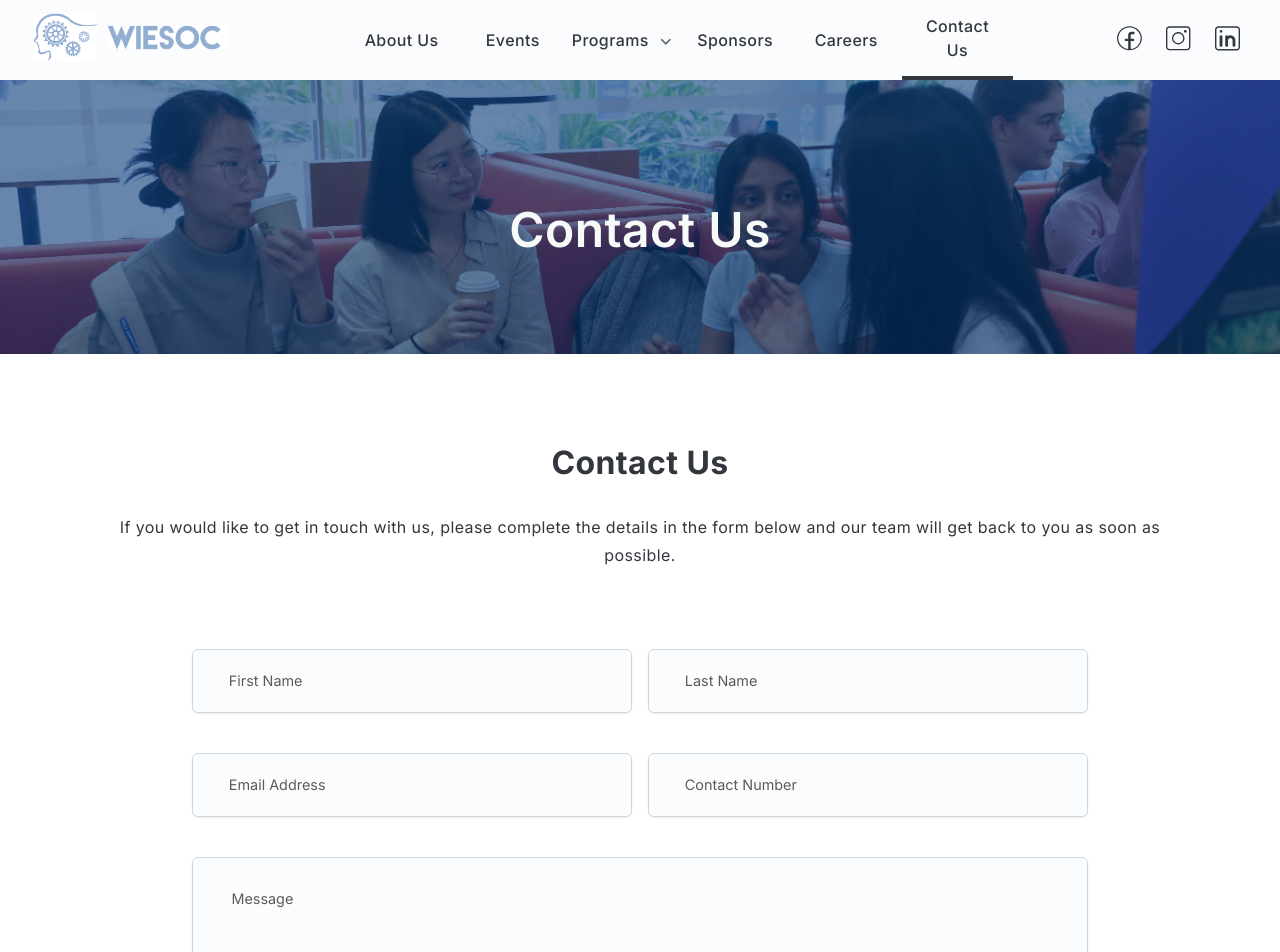
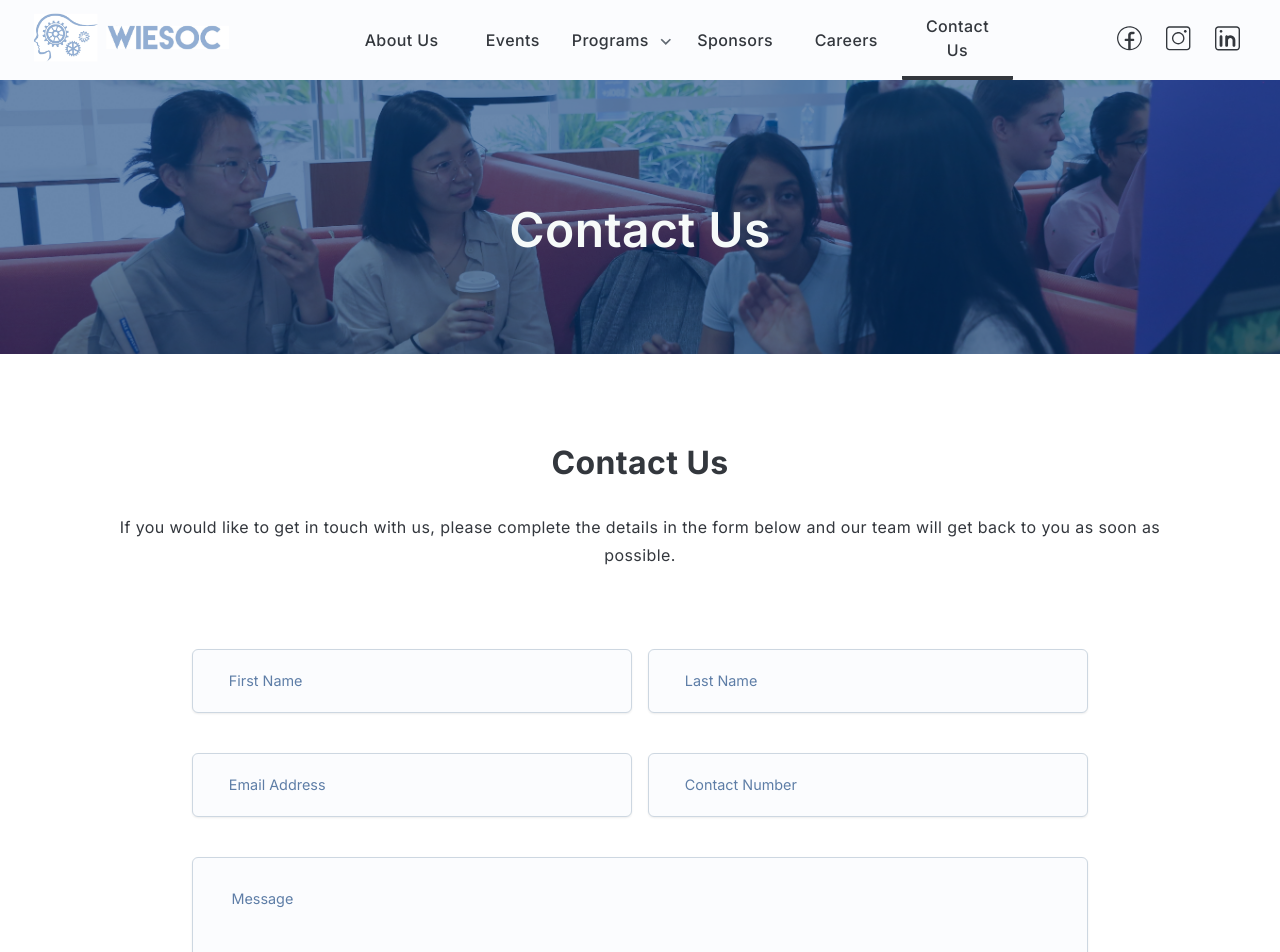
Before and after one commit to UNSW-WIESoc/website, a Next.js app: page /contact-us in a window 1280 px wide. Shown: the top 952 px of the page. Built offline with nearby package versions, Linux system fonts and the light colour scheme.

Commit message:
changed text to dark blue

```diff
--- a/app/(pages)/contact-us/page.tsx
+++ b/app/(pages)/contact-us/page.tsx
@@ -31,43 +31,39 @@ export default function ContactUs() {
       <HeadingBodyText heading='Contact Us' body={bodyText} color='graphite'/>
       <Stack spacing={5} pb={4} alignItems='center'>
         <Box display='flex' justifyContent='center' sx={{width:'70%', height:'4em', gap:2, flexDirection: { xs: 'column', sm: 'row' }}}>
-            <Input placeholder='First Name' variant='outlined' onChange={e => setFirstName(e.target.value)}
+            <Input className='dark-blue' placeholder='First Name' variant='outlined' onChange={e => setFirstName(e.target.value)}
             sx={{
-              color:'black',
               width:'100%',
               paddingLeft: '4%',
               fontSize:'0.9em'
             }}/>
-            <Input placeholder='Last Name' variant='outlined' onChange={e => setLastName(e.target.value)}
+            <Input className='dark-blue' placeholder='Last Name' variant='outlined' onChange={e => setLastName(e.target.value)}
             sx={{
-              color:'black',
               width:'100%',
               paddingLeft: '4%',
               fontSize:'0.9em'
             }}/>
         </Box>
         <Box display='flex' justifyContent='center' sx={{width:'70%', height:'4em', gap:2, flexDirection: { xs: 'column', sm: 'row' }}}>
-            <Input placeholder='Email Address' variant='outlined' onChange={e => setEmail(e.target.value)}
+            <Input className='dark-blue' placeholder='Email Address' variant='outlined' onChange={e => setEmail(e.target.value)}
             sx={{
-              color:'black',
               width:'100%',
               paddingLeft: '4%',
               fontSize:'0.9em'
             }}/>
-            <Input placeholder='Contact Number' variant='outlined' onChange={e => setPhone(e.target.value)}
+            <Input className='dark-blue' placeholder='Contact Number' variant='outlined' onChange={e => setPhone(e.target.value)}
             sx={{
-              color:'black',
               width:'100%',
               paddingLeft: '4%',
               fontSize:'0.9em'
             }}/>
         </Box>
         <Textarea
+          className='dark-blue'
           placeholder="Message"
           minRows={15}
           onChange={e => setMessage(e.target.value)}
           style={{
-            color: 'black',
             width: '70%',
             resize: 'vertical',
             paddingTop: '2.5%',
```
